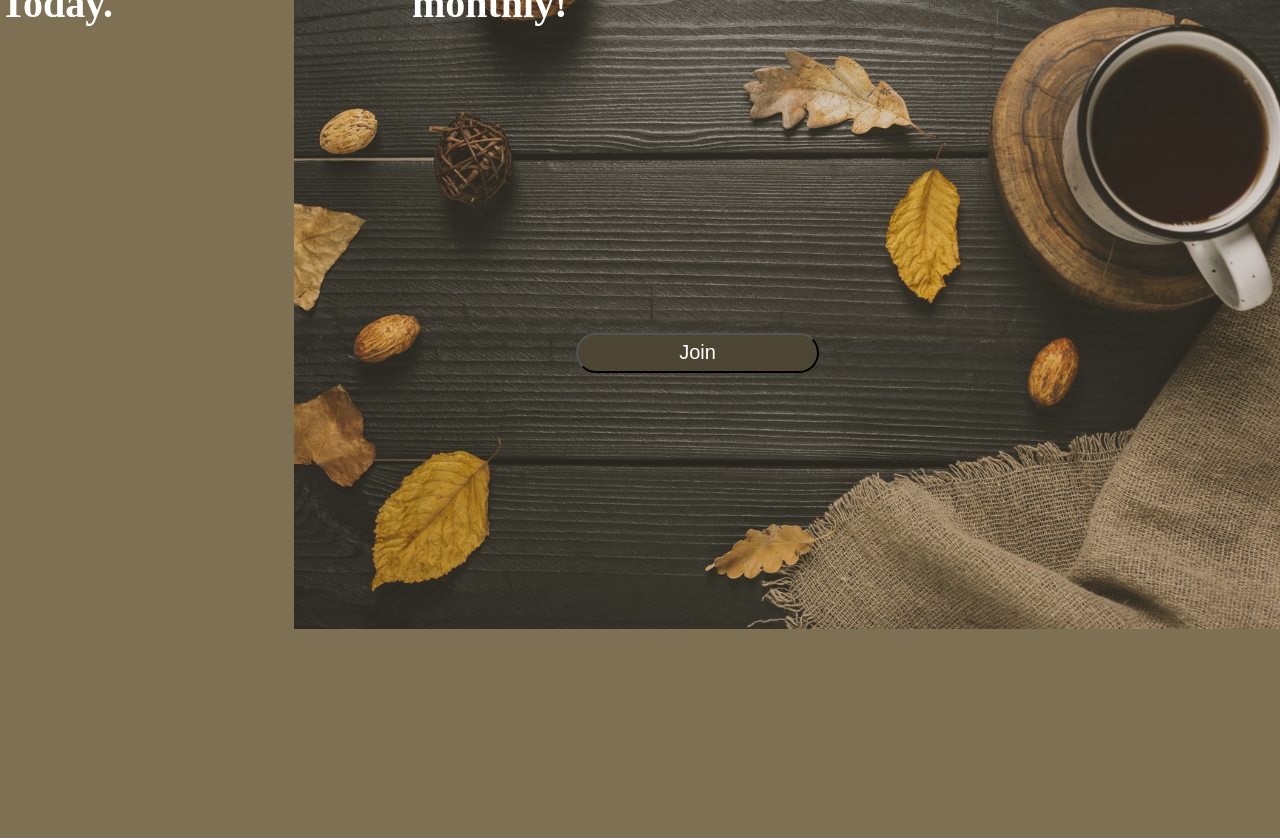
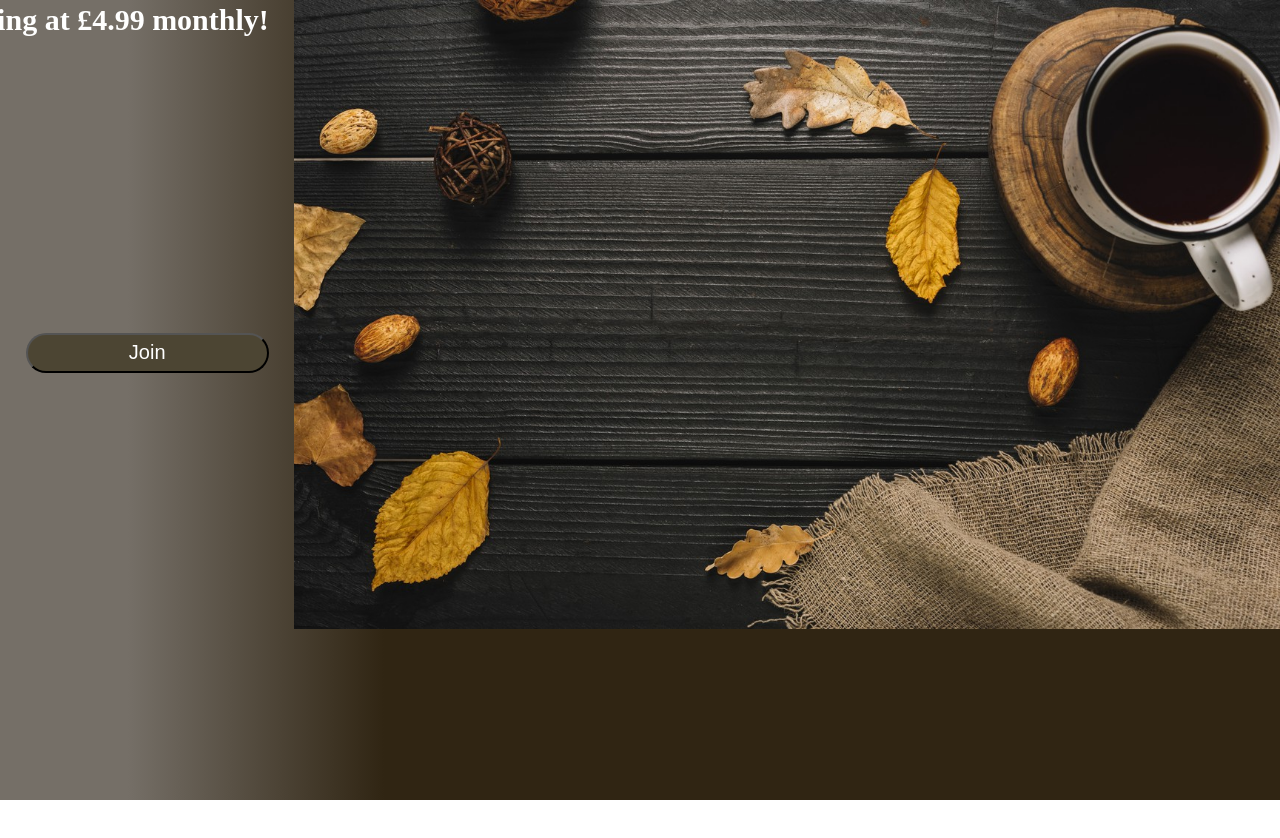
Before and after one commit to MohammedUsman-hub/coffee-subscription-landing-page, a React (Create React App) app in the folder coffee-sub/: page / in a window 1280 px wide. Shown: the top 838 px of the page. After the commit the page ends 800 px from the top, so only its background shows below. Built offline with nearby package versions, Linux system fonts and the light colour scheme.

Commit message:
update css.index

```diff
--- a/coffee-sub/src/index.css
+++ b/coffee-sub/src/index.css
@@ -1,17 +1,21 @@
 html, body{
-  width: 100%;
-  height: 100%;
-  margin: 0px;
-  padding: 0px;
-  background-color: rgb(126, 113, 83);
+  min-width: 100%;
+
+  margin: 0;
+  padding: 0;
+  background: linear-gradient(to right, rgb(117, 111, 103) 10%, rgb(48, 37, 19) 30%);
+  /*background-color: rgb(166, 203, 197);*/
+
   scroll-behavior: smooth;
 }
+
 
 #bg{
   width: 77%;
   position: relative;
   left: 23%;
-  opacity: 75%;
+
+ /* opacity: 75%;*/
 }
 
 #join-btn{
@@ -20,7 +24,7 @@ html, body{
   align-items: center;
   position: relative;
   bottom: 20pc;
-  left: 45%;
+  left: 2%;
   width: 19%;
   height: 40px;
   border-radius: 5pc;
@@ -32,7 +36,7 @@ html, body{
 #join-btn:hover{
   cursor: pointer;
   color: rgb(22, 31, 41);
-  background-color: rgb(91, 83, 62);
+  background-color: rgb(255, 255, 255);
   transform: scale(0.8);
 }
 
@@ -47,11 +51,13 @@ html, body{
   color:white;
   position: relative;
   bottom: 50pc;
-  font-size: 40px;
+  font-size: 25px;
+  left: 4%;
 }
 #txt-2{
   color: white;
   position: relative;
-  bottom: 50pc;
-  font-size: 40px;
+  bottom: 45pc;
+  right: 65%;
+  font-size: 30px;
 }
```
